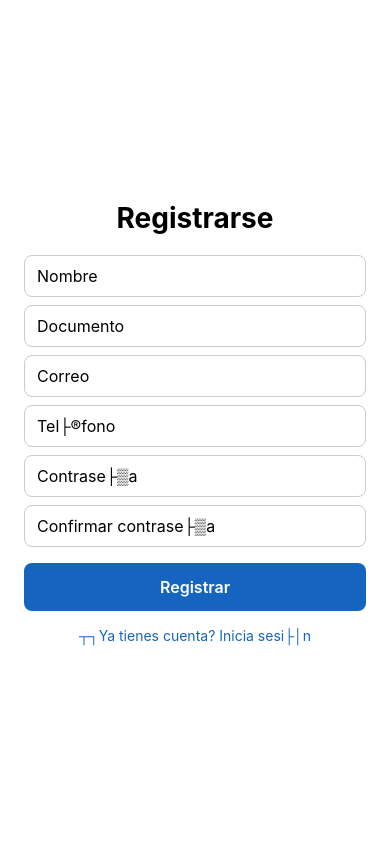
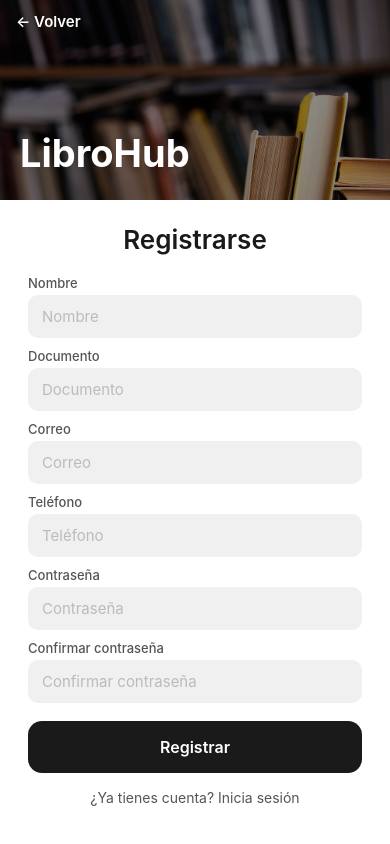
Before and after one commit to DairoArenas28/librohub_frontend_react_native, a React Native app: screen /Register in a window 390 px wide. Built offline with nearby package versions, Linux system fonts and the light colour scheme.

Commit message:
fix: restore RegisterScreen with banner and correct UTF-8 encoding

```diff
--- a/src/screens/auth/RegisterScreen.tsx
+++ b/src/screens/auth/RegisterScreen.tsx
@@ -8,21 +8,20 @@ import {
   StyleSheet,
   ScrollView,
   KeyboardAvoidingView,
-  Platform,
+  Image,
 } from 'react-native';
+import { SafeAreaView } from 'react-native-safe-area-context';
 import { useNavigation } from '@react-navigation/native';
 import type { NativeStackNavigationProp } from '@react-navigation/native-stack';
 import { AuthStackParamList } from '../../types';
 import { useRegister } from '../../hooks/useRegister';
 
+const banner = require('../../../assets/banner.jpg');
+
 type RegisterNavProp = NativeStackNavigationProp<AuthStackParamList, 'Register'>;
 
 const EMAIL_REGEX = /^[^\s@]+@[^\s@]+\.[^\s@]+$/;
 
-/**
- * Pantalla de registro de usuario.
- * Requisitos: 3.1, 3.2, 3.3, 3.4, 3.5, 3.6, 3.7, 3.8
- */
 export default function RegisterScreen(): React.JSX.Element {
   const navigation = useNavigation<RegisterNavProp>();
   const { register, isLoading, error } = useRegister();
@@ -37,25 +36,14 @@ export default function RegisterScreen(): React.JSX.Element {
 
   const validate = (): boolean => {
     const errors: Record<string, string> = {};
-
-    // Req 3.7 ÔÇö required fields
     if (!name.trim()) errors.name = 'El nombre es obligatorio.';
     if (!document.trim()) errors.document = 'El documento es obligatorio.';
     if (!email.trim()) errors.email = 'El correo es obligatorio.';
-    if (!phone.trim()) errors.phone = 'El tel├®fono es obligatorio.';
-    if (!password.trim()) errors.password = 'La contrase├▒a es obligatoria.';
-    if (!confirmPassword.trim()) errors.confirmPassword = 'Confirmar contrase├▒a es obligatorio.';
-
-    // Req 3.3 ÔÇö email format
-    if (email.trim() && !EMAIL_REGEX.test(email.trim())) {
-      errors.email = 'El formato del correo no es v├ílido.';
-    }
-
-    // Req 3.4 ÔÇö password match
-    if (password && confirmPassword && password !== confirmPassword) {
-      errors.confirmPassword = 'Las contrase├▒as no coinciden.';
-    }
-
+    if (!phone.trim()) errors.phone = 'El teléfono es obligatorio.';
+    if (!password.trim()) errors.password = 'La contraseña es obligatoria.';
+    if (!confirmPassword.trim()) errors.confirmPassword = 'Confirmar contraseña es obligatorio.';
+    if (email.trim() && !EMAIL_REGEX.test(email.trim())) errors.email = 'El formato del correo no es válido.';
+    if (password && confirmPassword && password !== confirmPassword) errors.confirmPassword = 'Las contraseñas no coinciden.';
     setFieldErrors(errors);
     return Object.keys(errors).length === 0;
   };
@@ -63,14 +51,7 @@ export default function RegisterScreen(): React.JSX.Element {
   const handleRegister = async () => {
     if (!validate()) return;
     try {
-      await register({
-        name: name.trim(),
-        document: document.trim(),
-        email: email.trim(),
-        phone: phone.trim(),
-        password,
-      });
-      // Req 3.6 ÔÇö navigate to Login on success
+      await register({ name: name.trim(), document: document.trim(), email: email.trim(), phone: phone.trim(), password });
       navigation.navigate('Login');
     } catch {
       // error shown via hook state
@@ -78,93 +59,52 @@ export default function RegisterScreen(): React.JSX.Element {
   };
 
   return (
-    <KeyboardAvoidingView
-      style={{ flex: 1 }}
-      behavior={Platform.OS === 'ios' ? 'padding' : undefined}
-    >
-      <ScrollView contentContainerStyle={styles.container} keyboardShouldPersistTaps="handled">
+    <SafeAreaView style={styles.safeArea} edges={['top']}>
+      <KeyboardAvoidingView style={{ flex: 1, backgroundColor: '#fff' }} behavior="padding" keyboardVerticalOffset={0}>
+        <ScrollView contentContainerStyle={styles.scroll} keyboardShouldPersistTaps="handled" bounces={false}>
+
+          {/* Banner */}
+          <View style={styles.bannerContainer}>
+            <Image source={banner} style={styles.bannerImage} resizeMode="cover" />
+            <View style={styles.bannerOverlay} />
+            <Text style={styles.bannerTitle}>LibroHub</Text>
+            <TouchableOpacity style={styles.backButton} onPress={() => navigation.goBack()} testID="link-back">
+              <Text style={styles.backButtonText}>← Volver</Text>
+            </TouchableOpacity>
+          </View>
+
+          {/* Formulario */}
+          <View style={styles.form}>
             <Text style={styles.title}>Registrarse</Text>
 
-        {/* Server-side error (Req 3.5) */}
             {error && <Text style={styles.errorText}>{error.message}</Text>}
 
-        <Field
-          label="Nombre"
-          value={name}
-          onChangeText={setName}
-          editable={!isLoading}
-          error={fieldErrors.name}
-          testID="input-name"
-        />
-        <Field
-          label="Documento"
-          value={document}
-          onChangeText={setDocument}
-          editable={!isLoading}
-          error={fieldErrors.document}
-          testID="input-document"
-        />
-        <Field
-          label="Correo"
-          value={email}
-          onChangeText={setEmail}
-          editable={!isLoading}
-          error={fieldErrors.email}
-          keyboardType="email-address"
-          autoCapitalize="none"
-          testID="input-email"
-        />
-        <Field
-          label="Tel├®fono"
-          value={phone}
-          onChangeText={setPhone}
-          editable={!isLoading}
-          error={fieldErrors.phone}
-          keyboardType="phone-pad"
-          testID="input-phone"
-        />
-        <Field
-          label="Contrase├▒a"
-          value={password}
-          onChangeText={setPassword}
-          editable={!isLoading}
-          error={fieldErrors.password}
-          secureTextEntry
-          testID="input-password"
-        />
-        <Field
-          label="Confirmar contrase├▒a"
-          value={confirmPassword}
-          onChangeText={setConfirmPassword}
-          editable={!isLoading}
-          error={fieldErrors.confirmPassword}
-          secureTextEntry
-          testID="input-confirm-password"
-        />
+            <Field label="Nombre" value={name} onChangeText={setName} editable={!isLoading} error={fieldErrors.name} testID="input-name" />
+            <Field label="Documento" value={document} onChangeText={setDocument} editable={!isLoading} error={fieldErrors.document} testID="input-document" />
+            <Field label="Correo" value={email} onChangeText={setEmail} editable={!isLoading} error={fieldErrors.email} keyboardType="email-address" autoCapitalize="none" testID="input-email" />
+            <Field label="Teléfono" value={phone} onChangeText={setPhone} editable={!isLoading} error={fieldErrors.phone} keyboardType="phone-pad" testID="input-phone" />
+            <Field label="Contraseña" value={password} onChangeText={setPassword} editable={!isLoading} error={fieldErrors.password} secureTextEntry testID="input-password" />
+            <Field label="Confirmar contraseña" value={confirmPassword} onChangeText={setConfirmPassword} editable={!isLoading} error={fieldErrors.confirmPassword} secureTextEntry testID="input-confirm-password" />
 
-        {/* Req 3.8 ÔÇö loading indicator + disabled button */}
             <TouchableOpacity
               style={[styles.button, isLoading && styles.buttonDisabled]}
               onPress={handleRegister}
               disabled={isLoading}
               testID="btn-register"
             >
-          {isLoading ? (
-            <ActivityIndicator color="#fff" />
-          ) : (
-            <Text style={styles.buttonText}>Registrar</Text>
-          )}
+              {isLoading ? <ActivityIndicator color="#fff" /> : <Text style={styles.buttonText}>Registrar</Text>}
             </TouchableOpacity>
 
             <TouchableOpacity onPress={() => navigation.navigate('Login')} testID="link-login">
-          <Text style={styles.link}>┬┐Ya tienes cuenta? Inicia sesi├│n</Text>
+              <Text style={styles.link}>¿Ya tienes cuenta? Inicia sesión</Text>
             </TouchableOpacity>
+          </View>
+
         </ScrollView>
       </KeyboardAvoidingView>
+    </SafeAreaView>
   );
 }
-
-// ÔöÇÔöÇ Inline helper component ÔöÇÔöÇÔöÇÔöÇÔöÇÔöÇÔöÇÔöÇÔöÇÔöÇÔöÇÔöÇÔöÇÔöÇÔöÇÔöÇÔöÇÔöÇÔöÇÔöÇÔöÇÔöÇÔöÇÔöÇÔöÇÔöÇÔöÇÔöÇÔöÇÔöÇÔöÇÔöÇÔöÇÔöÇÔöÇÔöÇÔöÇÔöÇÔöÇÔöÇÔöÇÔöÇÔöÇÔöÇÔöÇÔöÇÔöÇÔöÇÔöÇÔöÇ
 
 interface FieldProps {
   label: string;
@@ -178,22 +118,14 @@ interface FieldProps {
   testID?: string;
 }
 
-function Field({
-  label,
-  value,
-  onChangeText,
-  editable = true,
-  error,
-  secureTextEntry,
-  keyboardType = 'default',
-  autoCapitalize = 'sentences',
-  testID,
-}: FieldProps): React.JSX.Element {
+function Field({ label, value, onChangeText, editable = true, error, secureTextEntry, keyboardType = 'default', autoCapitalize = 'sentences', testID }: FieldProps): React.JSX.Element {
   return (
     <View style={styles.fieldContainer}>
+      <Text style={styles.label}>{label}</Text>
       <TextInput
         style={[styles.input, !!error && styles.inputError]}
         placeholder={label}
+        placeholderTextColor="#bbb"
         value={value}
         onChangeText={onChangeText}
         editable={editable}
@@ -209,62 +141,28 @@ function Field({
 }
 
 const styles = StyleSheet.create({
-  container: {
-    flexGrow: 1,
-    justifyContent: 'center',
-    paddingHorizontal: 24,
-    paddingVertical: 32,
-    backgroundColor: '#fff',
-  },
-  title: {
-    fontSize: 28,
-    fontWeight: 'bold',
-    textAlign: 'center',
-    marginBottom: 20,
-  },
-  errorText: {
-    color: '#d32f2f',
-    marginBottom: 12,
-    textAlign: 'center',
-  },
-  fieldContainer: {
-    marginBottom: 8,
-  },
-  input: {
-    borderWidth: 1,
-    borderColor: '#ccc',
-    borderRadius: 8,
-    paddingHorizontal: 12,
-    paddingVertical: 10,
-    fontSize: 16,
-  },
-  inputError: {
-    borderColor: '#d32f2f',
-  },
-  fieldError: {
-    color: '#d32f2f',
-    fontSize: 12,
-    marginTop: 2,
-  },
-  button: {
-    backgroundColor: '#1565c0',
-    borderRadius: 8,
-    paddingVertical: 14,
-    alignItems: 'center',
-    marginTop: 8,
-    marginBottom: 16,
-  },
-  buttonDisabled: {
-    backgroundColor: '#90a4ae',
-  },
-  buttonText: {
-    color: '#fff',
-    fontSize: 16,
-    fontWeight: '600',
-  },
-  link: {
-    color: '#1565c0',
-    textAlign: 'center',
-    fontSize: 14,
-  },
+  safeArea: { flex: 1, backgroundColor: '#000' },
+  scroll: { flexGrow: 1 },
+
+  bannerContainer: { width: '100%', height: 200, position: 'relative', overflow: 'hidden' },
+  bannerImage: { width: '100%', height: '160%', position: 'absolute', top: '-20%' },
+  bannerOverlay: { ...StyleSheet.absoluteFillObject, backgroundColor: 'rgba(0,0,0,0.45)' },
+  bannerTitle: { position: 'absolute', bottom: 24, left: 20, fontSize: 38, fontWeight: '700', color: '#fff' },
+  backButton: { position: 'absolute', top: 12, left: 16 },
+  backButtonText: { color: '#fff', fontSize: 15, fontWeight: '600' },
+
+  form: { flex: 1, backgroundColor: '#fff', paddingHorizontal: 28, paddingTop: 24, paddingBottom: 40 },
+  title: { fontSize: 26, fontWeight: '600', color: '#1a1a1a', textAlign: 'center', marginBottom: 20 },
+  errorText: { color: '#d32f2f', marginBottom: 12, textAlign: 'center', fontSize: 14 },
+
+  fieldContainer: { marginBottom: 10 },
+  label: { fontSize: 13, color: '#555', marginBottom: 4, fontWeight: '500' },
+  input: { backgroundColor: '#f0f0f0', borderRadius: 10, paddingHorizontal: 14, paddingVertical: 12, fontSize: 15, color: '#1a1a1a' },
+  inputError: { borderWidth: 1, borderColor: '#d32f2f' },
+  fieldError: { color: '#d32f2f', fontSize: 12, marginTop: 3 },
+
+  button: { backgroundColor: '#1a1a1a', borderRadius: 14, paddingVertical: 16, alignItems: 'center', marginTop: 8, marginBottom: 16 },
+  buttonDisabled: { opacity: 0.5 },
+  buttonText: { color: '#fff', fontSize: 16, fontWeight: '600' },
+  link: { color: '#555', textAlign: 'center', fontSize: 14 },
 });
```
Lines whose indentation alone changed are shown as unchanged.
